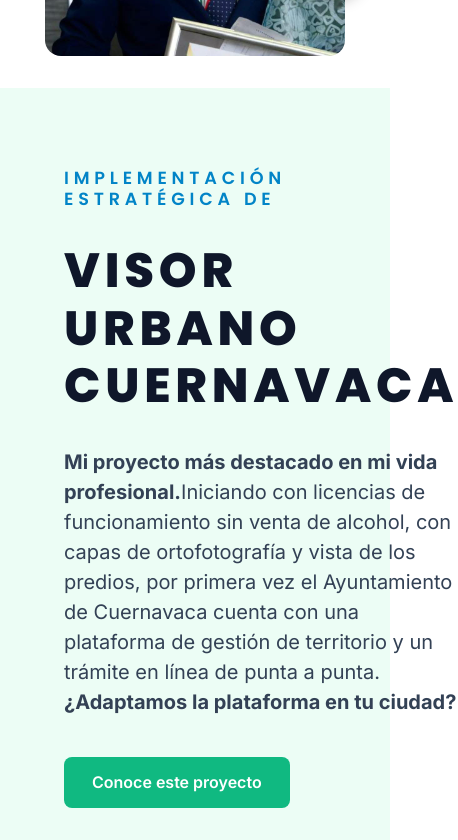
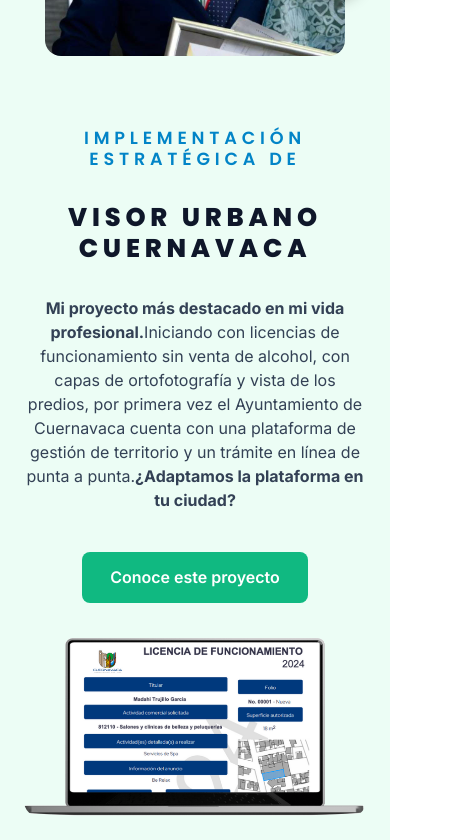
Before and after one commit to FerDeGante/De-Gante, a Next.js app: page / in a window 390 px wide. Shown: the part 820-1660 px from the top of the page, 458 px wide, since content can reach past the window. Built offline with nearby package versions, Linux system fonts and the light colour scheme.

Commit message:
Fix merge artifact and unify light section styling

```diff
--- a/src/app/globals.css
+++ b/src/app/globals.css
@@ -3,10 +3,16 @@
   --accent-color: #4cbbdb;
   --secondary-color: #66F0D1;
   --text-color: #02113a;
+  --light-bg: #ecfdf5;
+}
+
+*, *::before, *::after {
+  box-sizing: border-box;
 }
 
 body {
   font-family: 'Inter', sans-serif;
+  margin: 0;
 }
 
 h1, h2, h3, h4, h5, h6, .hero-title, .projects-title, .services-title, .contact-title {
@@ -19,7 +25,7 @@
   justify-content: space-between;
   align-items: center;
   padding: 4rem 2rem;
-  background-color: #ffffff;
+  background-color: var(--light-bg);
   color: var(--text-color);
   flex-wrap: wrap;
 }
@@ -112,7 +118,7 @@
   justify-content: space-between;
   align-items: center;
   padding: 5rem 4rem;
-  background-color: #ecfdf5; /* tono verde menta suave */
+  background-color: var(--light-bg);
   flex-wrap: wrap;
   gap: 2rem;
 }
@@ -397,7 +403,7 @@
 /* === CONTACT FORM === */
 .contact-section {
   padding: 5rem 2rem;
-  background-color: #f1f5f9;
+  background-color: var(--light-bg);
   text-align: center;
 }
 .contact-title {
@@ -538,6 +544,20 @@
     padding: 2rem 1.5rem;
   }
 
+  .strategic {
+    flex-direction: column;
+    text-align: center;
+    padding: 3rem 2rem;
+  }
+
+  .strategic-left {
+    align-items: center;
+  }
+
+  .strategic-mockup {
+    max-width: 80%;
+  }
+
   .hero-left {
     align-items: center;
   }
@@ -573,6 +593,18 @@
   .hero {
     padding: 2rem 1rem;
     flex-direction: column;
+  }
+
+  .strategic {
+    padding: 2.5rem 1.5rem;
+  }
+
+  .strategic-title {
+    font-size: 1.8rem;
+  }
+
+  .strategic-mockup {
+    max-width: 90%;
   }
 
   .hero-left {
@@ -636,6 +668,18 @@
 
   }
 
+  .strategic-title {
+    font-size: 1.6rem;
+  }
+
+  .strategic-subtitle {
+    font-size: 1rem;
+  }
+
+  .strategic-mockup {
+    max-width: 100%;
+  }
+
   .participation-card {
     padding: 1rem 0.5rem;
   }
--- a/src/components/Strategic.tsx
+++ b/src/components/Strategic.tsx
@@ -10,7 +10,14 @@
         <p className="strategic-subtitle"> <b>Mi proyecto más destacado en mi vida profesional.</b>Iniciando con licencias de funcionamiento sin venta de alcohol, con capas de ortofotografía y vista de los predios,
         por primera vez el Ayuntamiento de Cuernavaca cuenta con una plataforma de gestión de territorio y un trámite en línea de punta a punta.
         <b>¿Adaptamos la plataforma en tu ciudad?</b></p>
-        <a href="https://visorurbano.cuernavaca.gob.mx/inicio" className="strategic-button">Conoce este proyecto</a>
+        <a
+          href="https://visorurbano.cuernavaca.gob.mx/inicio"
+          className="strategic-button"
+          target="_blank"
+          rel="noopener noreferrer"
+        >
+          Conoce este proyecto
+        </a>
       </div>
       <div className="strategic-right">
         <Image
```
